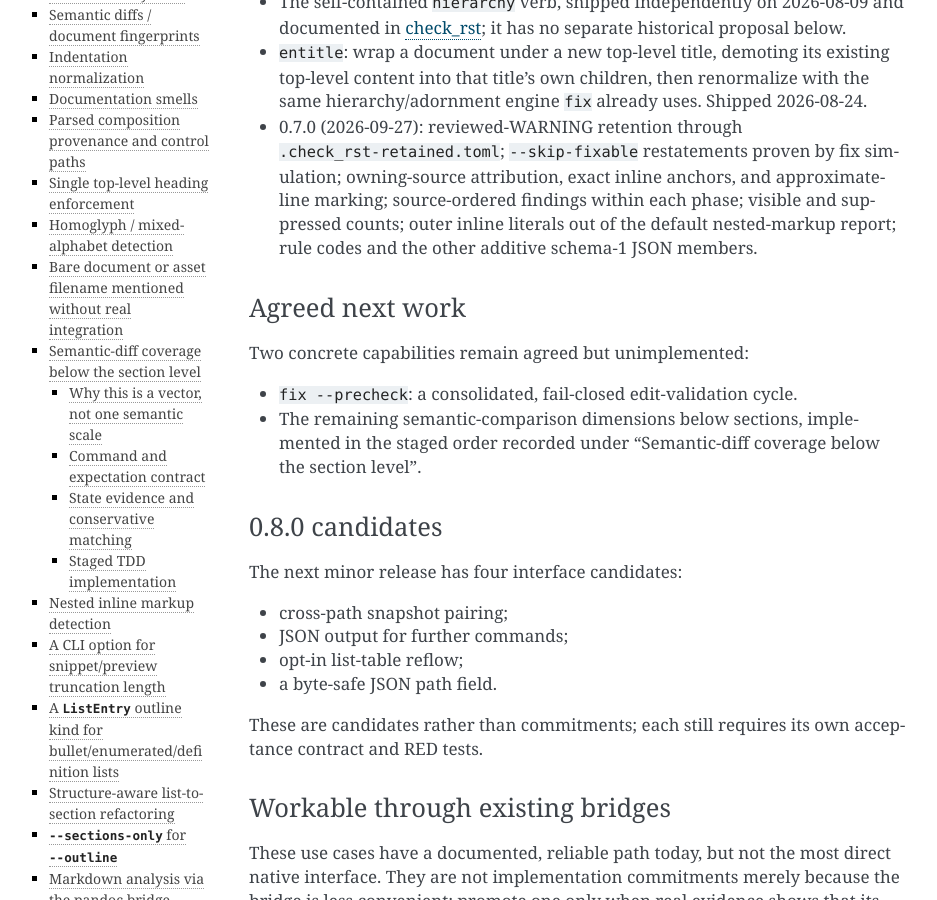
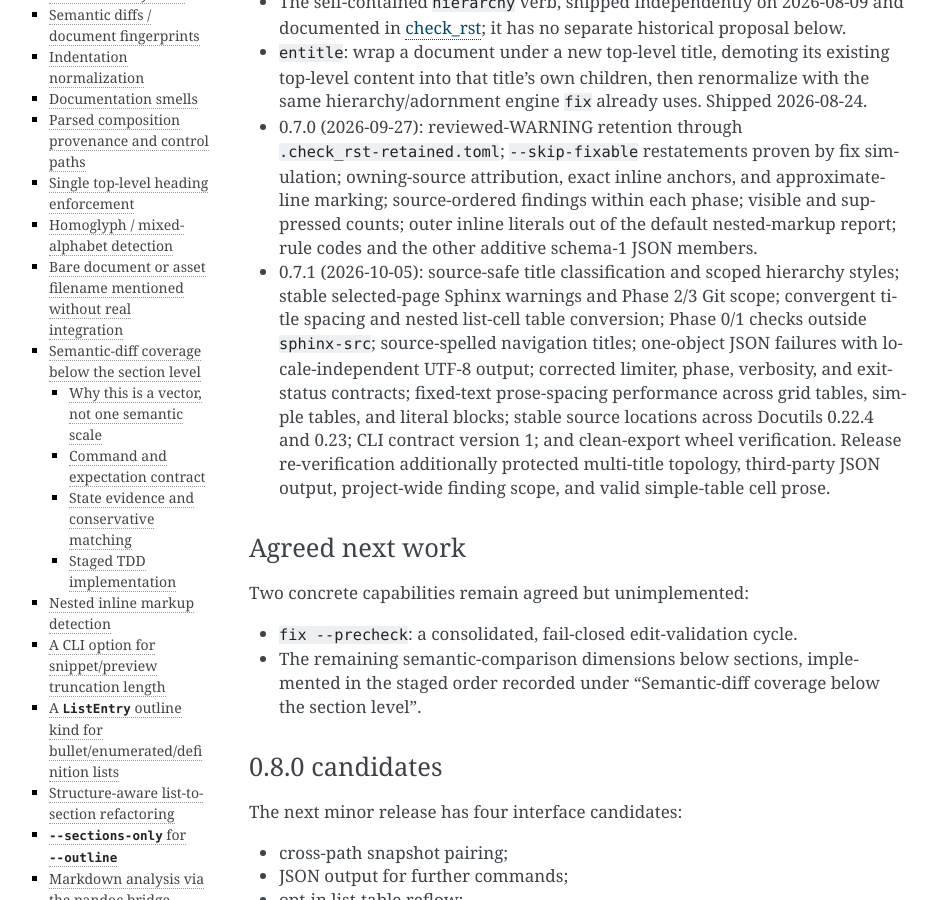
Before and after one commit to dememax/check_rst, a Sphinx documentation site: the page built from docs/roadmap.rst, in a window 1280 px wide and 900 px high, scrolled down 1064 px. Shown: the whole window, without its empty margins (171-1108 px from the left). Built offline with Sphinx 7.4.7, drawn with Linux system fonts in a browser that asks for light colours.

Commit message:
release: bump check_rst to 0.7.1
Publish the patch identity after the source-safety, scope, output-contract,
performance, and Docutils-floor corrections have passed their regression
coverage.  The CLI contract remains version 1; JSON gains the additive
finding scope member and failure objects retain runtime provenance.

This release also makes --quiet and --verbose mutually exclusive.  A stale
combined invocation now fails diagnostically with argparse's
"argument --verbose: not allowed with argument --quiet" message.

Validation: 1,952 tests passed with system Docutils 0.23 and again with the
declared Docutils 0.22.4 floor (both with Sphinx 9.1.0); Ruff format, Ruff
check, strict mypy, and the worktree RST validation loop passed.

Co-Authored-By: Codex GPT-5 <noreply@openai.com>

```diff
--- a/docs/roadmap.rst
+++ b/docs/roadmap.rst
@@ -61,6 +61,17 @@ The following capabilities are implemented and protected by tests:
   visible and suppressed counts; outer inline literals out of the default
   nested-markup report; rule codes and the other additive schema-1 JSON
   members.
+* 0.7.1 (2026-10-05): source-safe title classification and scoped hierarchy
+  styles; stable selected-page Sphinx warnings and Phase 2/3 Git scope;
+  convergent title spacing and nested list-cell table conversion; Phase 0/1
+  checks outside ``sphinx-src``; source-spelled navigation titles; one-object
+  JSON failures with locale-independent UTF-8 output; corrected limiter,
+  phase, verbosity, and exit-status contracts; fixed-text prose-spacing
+  performance across grid tables, simple tables, and literal blocks; stable
+  source locations across Docutils 0.22.4 and 0.23; CLI contract version 1;
+  and clean-export wheel verification.  Release re-verification additionally
+  protected multi-title topology, third-party JSON output, project-wide
+  finding scope, and valid simple-table cell prose.
 
 ==================
 Agreed next work
--- a/src/check_rst/__init__.py
+++ b/src/check_rst/__init__.py
@@ -2,7 +2,7 @@
 # SPDX-License-Identifier: GPL-3.0-only
 """Public package metadata for check_rst."""
 
-__version__ = "0.7.0"
+__version__ = "0.7.1"
 __copyright__ = "Copyright (C) 2026 Maxime P. DEMENTYEV"
 __license__ = "GPL-3.0-only"
 DOCUMENTATION_URL = "https://github.com/dememax/check_rst/blob/main/docs/guide.rst"
```
Also changed, not shown: README.md (+1 -1 lines).
